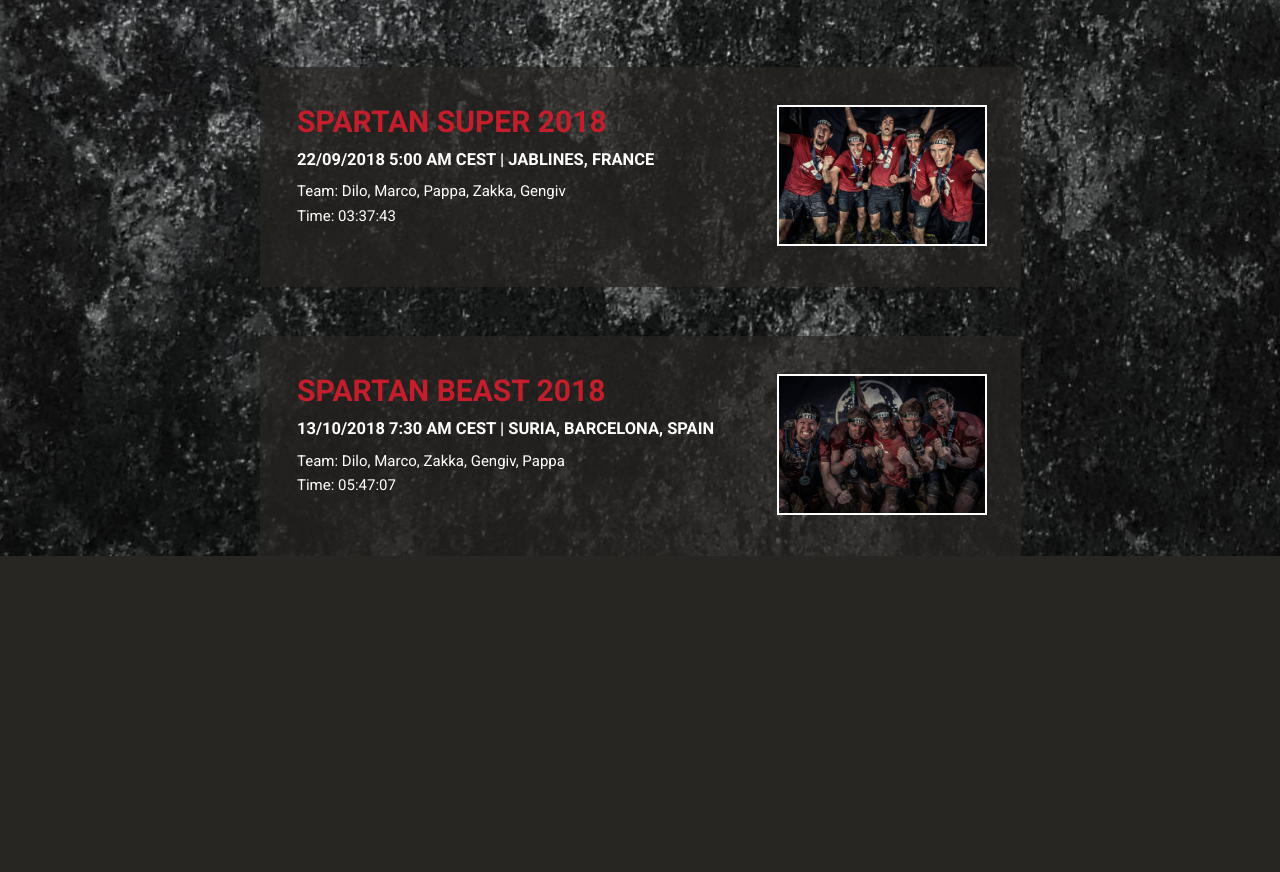
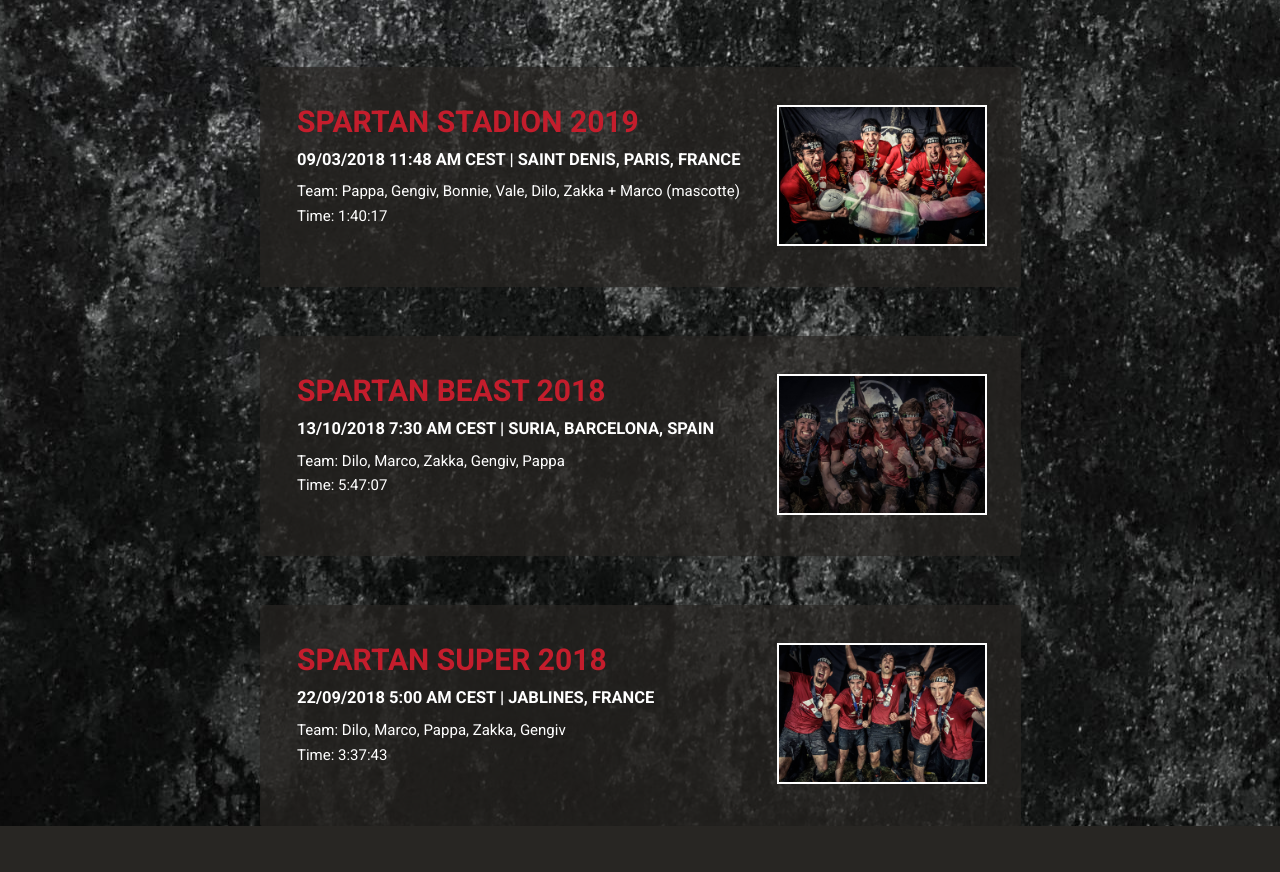
Before and after one commit to jonathanargentiero/piuzzul.team, a plain HTML site: page index.html in a window 1280 px wide. Shown: the part 820-1692 px from the top of the page. Before the commit the page ends 1425 px from the top, so only its background shows below. Drawn offline with Linux system fonts and the light colour scheme.

Commit message:
add spartan stadion 2019 info

```diff
--- a/index.html
+++ b/index.html
@@ -60,14 +60,14 @@
             <section>
                 <article>
                     <div class="content">
-                        <h1>Spartan Super 2018</h1>
-                        <h2>22/09/2018 5:00 AM CEST | Jablines, France</h2>
-                        <p>Team: Dilo, Marco, Pappa, Zakka, Gengiv</p>
-                        <p>Time: 03:37:43</p>
+                        <h1>Spartan Stadion 2019</h1>
+                        <h2>09/03/2018 11:48 AM CEST | Saint Denis, Paris, France</h2>
+                        <p>Team: Pappa, Gengiv, Bonnie, Vale, Dilo, Zakka + Marco (mascotte)</p>
+                        <p>Time: 1:40:17</p>
                     </div>
                     <picture>
-                        <a title="team piuzzul - spartan super 2018" href="photos/sportograf-138229650.jpg">
-                            <img width="100%" src="photos/sportograf-138229650-small.jpg" alt="team piuzzul - spartan super 2018" />
+                        <a title="team piuzzul - spartan beast 2018" href="photos/5054_20190309_133359_144177403_original.jpg">
+                            <img width="100%" src="photos/5054_20190309_133359_144177403_original-small.jpg" alt="team piuzzul - spartan stadion 2019" />
                         </a>
                     </picture>
                 </article>
@@ -76,11 +76,24 @@
                         <h1>Spartan Beast 2018</h1>
                         <h2>13/10/2018 7:30 AM CEST | Suria, Barcelona, Spain</h2>
                         <p>Team: Dilo, Marco, Zakka, Gengiv, Pappa</p>
-                        <p>Time: 05:47:07</p>
+                        <p>Time: 5:47:07</p>
                     </div>
                     <picture>
                         <a title="team piuzzul - spartan beast 2018" href="photos/sportograf-140236479.jpg">
                             <img width="100%" src="photos/sportograf-140236479-small.jpg" alt="team piuzzul - spartan beast 2018" />
+                        </a>
+                    </picture>
+                </article>
+                <article>
+                    <div class="content">
+                        <h1>Spartan Super 2018</h1>
+                        <h2>22/09/2018 5:00 AM CEST | Jablines, France</h2>
+                        <p>Team: Dilo, Marco, Pappa, Zakka, Gengiv</p>
+                        <p>Time: 3:37:43</p>
+                    </div>
+                    <picture>
+                        <a title="team piuzzul - spartan super 2018" href="photos/sportograf-138229650.jpg">
+                            <img width="100%" src="photos/sportograf-138229650-small.jpg" alt="team piuzzul - spartan super 2018" />
                         </a>
                     </picture>
                 </article>
```
Also changed, not shown: photos/5054_20190309_133359_144177403_original-small.jpg (added), 1 other file.
